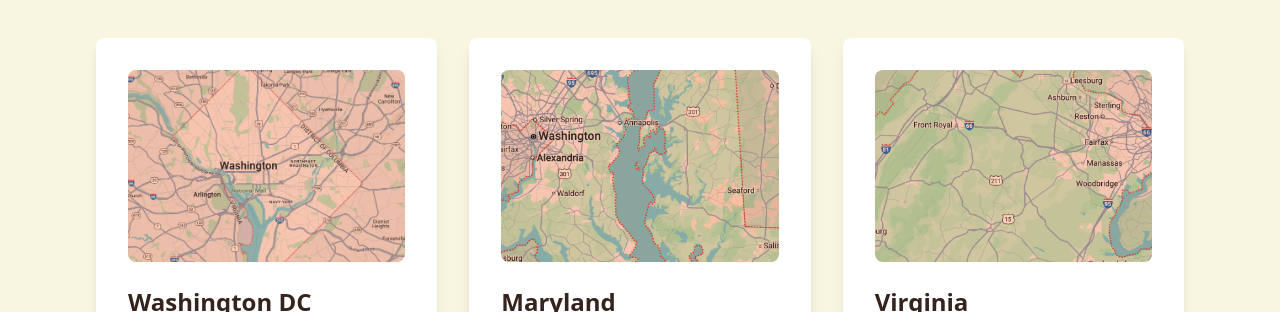
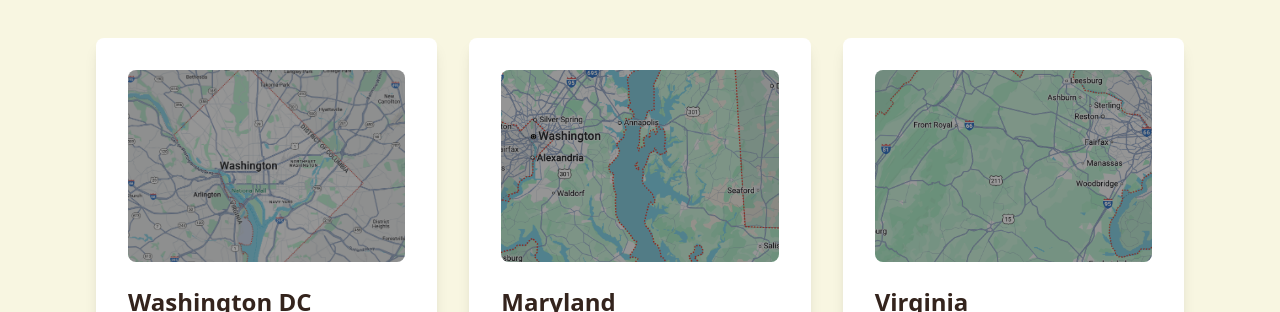
Before and after one commit to tjcandesign/dc-veteran-building, a React (Vite) app: page /#/ in a window 1280 px wide. Shown: the part 3160-3472 px from the top of the page. Built offline with nearby package versions, Linux system fonts and the light colour scheme.

Commit message:
Update overlays: add black overlay to CTA section, change service area map overlays to black, remove hover shadow effect

```diff
--- a/src/pages/Home.jsx
+++ b/src/pages/Home.jsx
@@ -187,6 +187,7 @@ function Home() {
           className="absolute inset-0 w-full h-full object-cover"
         />
         <div className="absolute inset-0 bg-primary opacity-90 mix-blend-multiply"></div>
+        <div className="absolute inset-0 bg-black opacity-40"></div>
         <div className="w-full px-4 xl:px-24 mx-auto text-center relative z-10">
           <h2 className="text-5xl font-bold mb-8">Ready to Start Your Project?</h2>
           <p className="text-2xl mb-10 max-w-2xl mx-auto">
@@ -212,38 +213,38 @@ function Home() {
             Proudly serving Washington DC, Maryland, and Virginia with exceptional construction services.
           </p>
           <div className="grid grid-cols-1 md:grid-cols-3 gap-8">
-            <div className="bg-white p-8 rounded-lg shadow-lg hover:shadow-xl transition-shadow">
+            <div className="bg-white p-8 rounded-lg shadow-lg">
               <div className="mb-6 relative">
                 <img
                   src="/images/washingtondc.png"
                   alt="Washington DC Map"
                   className="w-full h-48 object-cover rounded-lg"
                 />
-                <div className="absolute inset-0 bg-primary opacity-40 mix-blend-multiply rounded-lg"></div>
+                <div className="absolute inset-0 bg-black opacity-40 rounded-lg"></div>
               </div>
               <h3 className="text-2xl font-bold mb-4">Washington DC</h3>
               <p className="text-gray-600">Full service coverage throughout the District of Columbia</p>
             </div>
-            <div className="bg-white p-8 rounded-lg shadow-lg hover:shadow-xl transition-shadow">
+            <div className="bg-white p-8 rounded-lg shadow-lg">
               <div className="mb-6 relative">
                 <img
                   src="/images/maryland.png"
                   alt="Maryland Map"
                   className="w-full h-48 object-cover rounded-lg"
                 />
-                <div className="absolute inset-0 bg-primary opacity-40 mix-blend-multiply rounded-lg"></div>
+                <div className="absolute inset-0 bg-black opacity-40 rounded-lg"></div>
               </div>
               <h3 className="text-2xl font-bold mb-4">Maryland</h3>
               <p className="text-gray-600">Serving Montgomery and Prince George's Counties</p>
             </div>
-            <div className="bg-white p-8 rounded-lg shadow-lg hover:shadow-xl transition-shadow">
+            <div className="bg-white p-8 rounded-lg shadow-lg">
               <div className="mb-6 relative">
                 <img
                   src="/images/virginina.png"
                   alt="Virginia Map"
                   className="w-full h-48 object-cover rounded-lg"
                 />
-                <div className="absolute inset-0 bg-primary opacity-40 mix-blend-multiply rounded-lg"></div>
+                <div className="absolute inset-0 bg-black opacity-40 rounded-lg"></div>
               </div>
               <h3 className="text-2xl font-bold mb-4">Virginia</h3>
               <p className="text-gray-600">Available in Arlington, Alexandria, and Fairfax</p>
```
